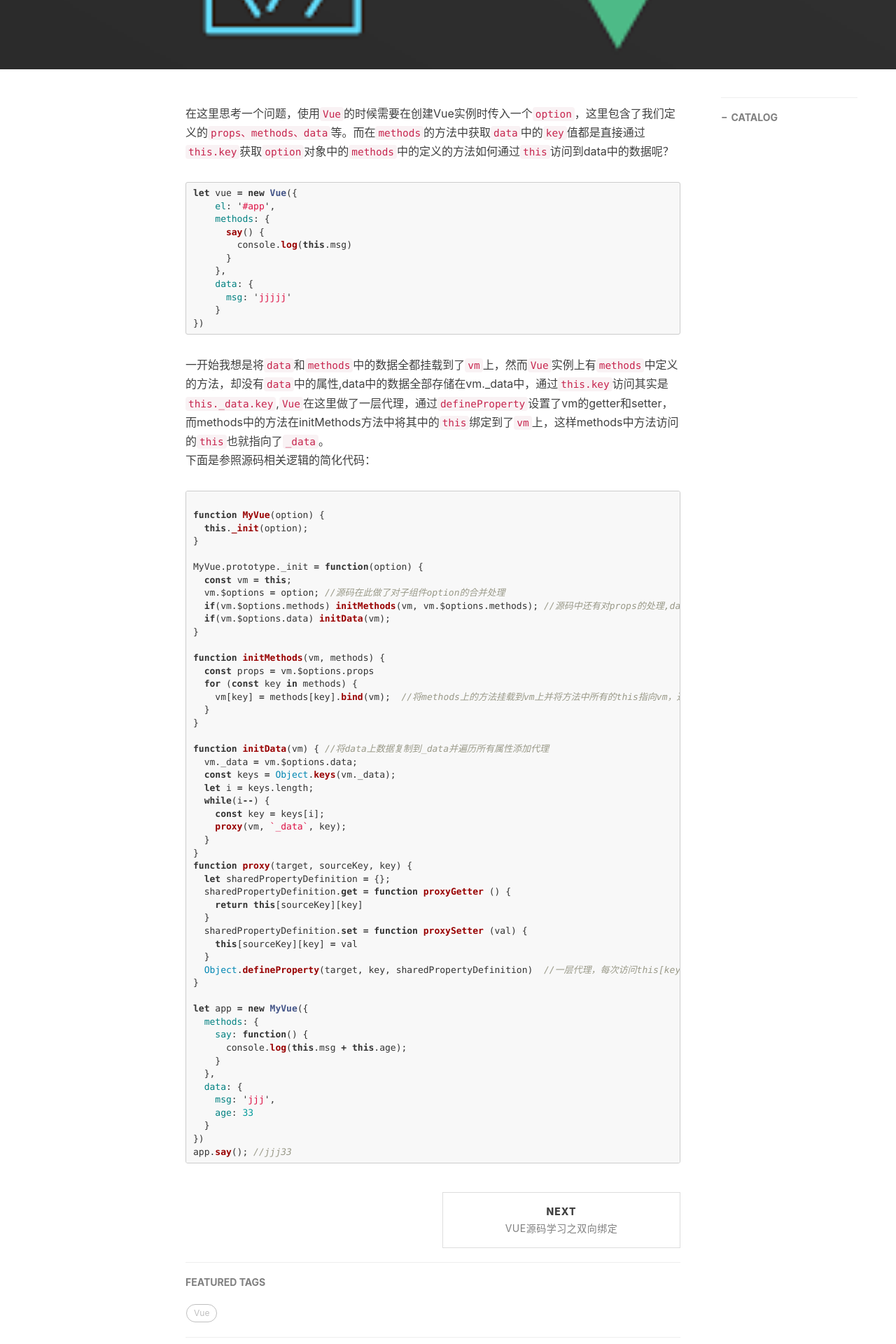
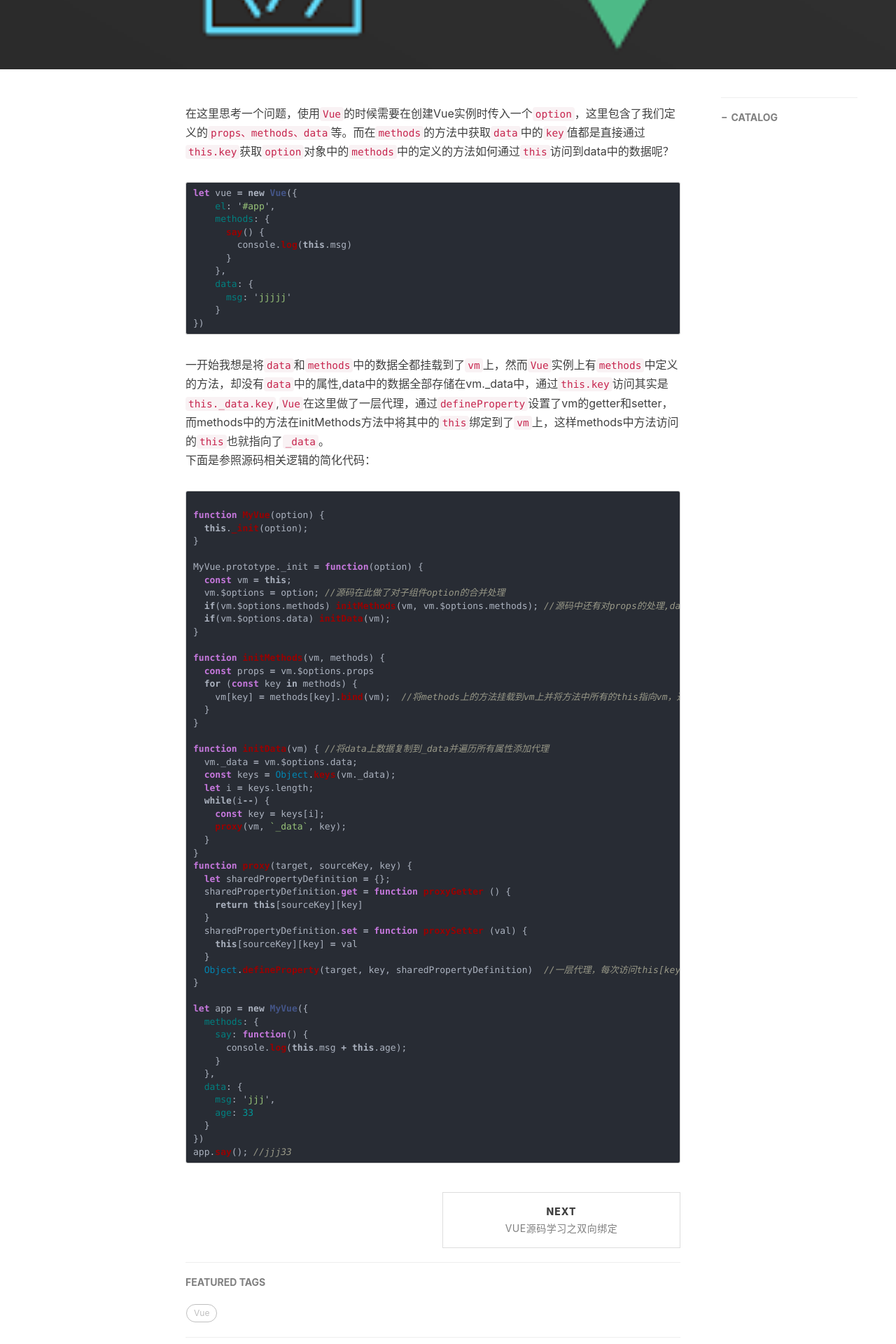
Before and after one commit to CJWbiu/CJWbiu.github.io, a Jekyll site: the page built from _posts/2019-12-28-Vue源码学习之数据初始化.md, in a window 1280 px wide. Shown: the part 424-2344 px from the top of the page at 70% size. Built offline with Jekyll 4.4.1, drawn with Linux system fonts in a browser that asks for light colours; nearby versions of some CDN libraries; comment, search, counter and statistics services are not loaded.

Commit message:
change style

```diff
--- a/css/syntax.css
+++ b/css/syntax.css
@@ -19,7 +19,7 @@
  * Courtesy of GitHub.com
  */
 
-.highlight pre, pre, .highlight .hll { background-color: #f8f8f8; border: 1px solid #ccc; padding: 6px 10px; border-radius: 3px; }
+.highlight pre, pre, .highlight .hll { background-color: #282c34; color: #abb2bf; border: 1px solid #ccc; padding: 6px 10px; border-radius: 3px; }
 .highlight .c { color: #999988; font-style: italic; }
 .highlight .err { color: #a61717; background-color: #e3d2d2; }
 .highlight .k { font-weight: bold; }
@@ -41,7 +41,7 @@
 .highlight .gu { color: #800080; font-weight: bold; }
 .highlight .gt { color: #aa0000; }
 .highlight .kc { font-weight: bold; }
-.highlight .kd { font-weight: bold; }
+.highlight .kd { font-weight: bold; color: #c678dd;}
 .highlight .kn { font-weight: bold; }
 .highlight .kp { font-weight: bold; }
 .highlight .kr { font-weight: bold; }
@@ -68,13 +68,13 @@
 .highlight .sb { color: #dd1144; }
 .highlight .sc { color: #dd1144; }
 .highlight .sd { color: #dd1144; }
-.highlight .s2 { color: #dd1144; }
+.highlight .s2 { color: #98c379; }
 .highlight .se { color: #dd1144; }
 .highlight .sh { color: #dd1144; }
 .highlight .si { color: #dd1144; }
 .highlight .sx { color: #dd1144; }
 .highlight .sr { color: #009926; }
-.highlight .s1 { color: #dd1144; }
+.highlight .s1 { color: #98c379; }
 .highlight .ss { color: #990073; }
 .highlight .bp { color: #999999; }
 .highlight .vc { color: teal; }
```
